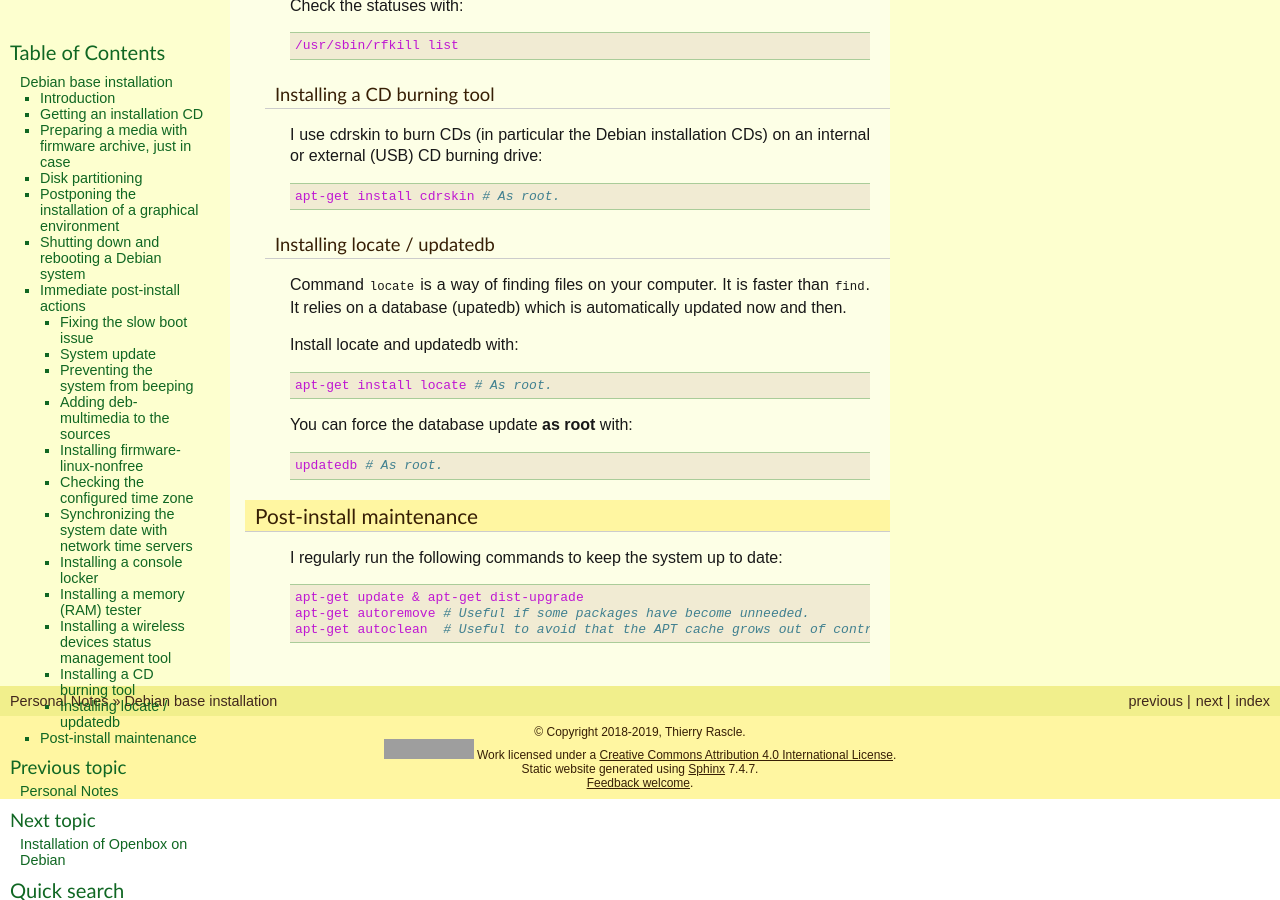
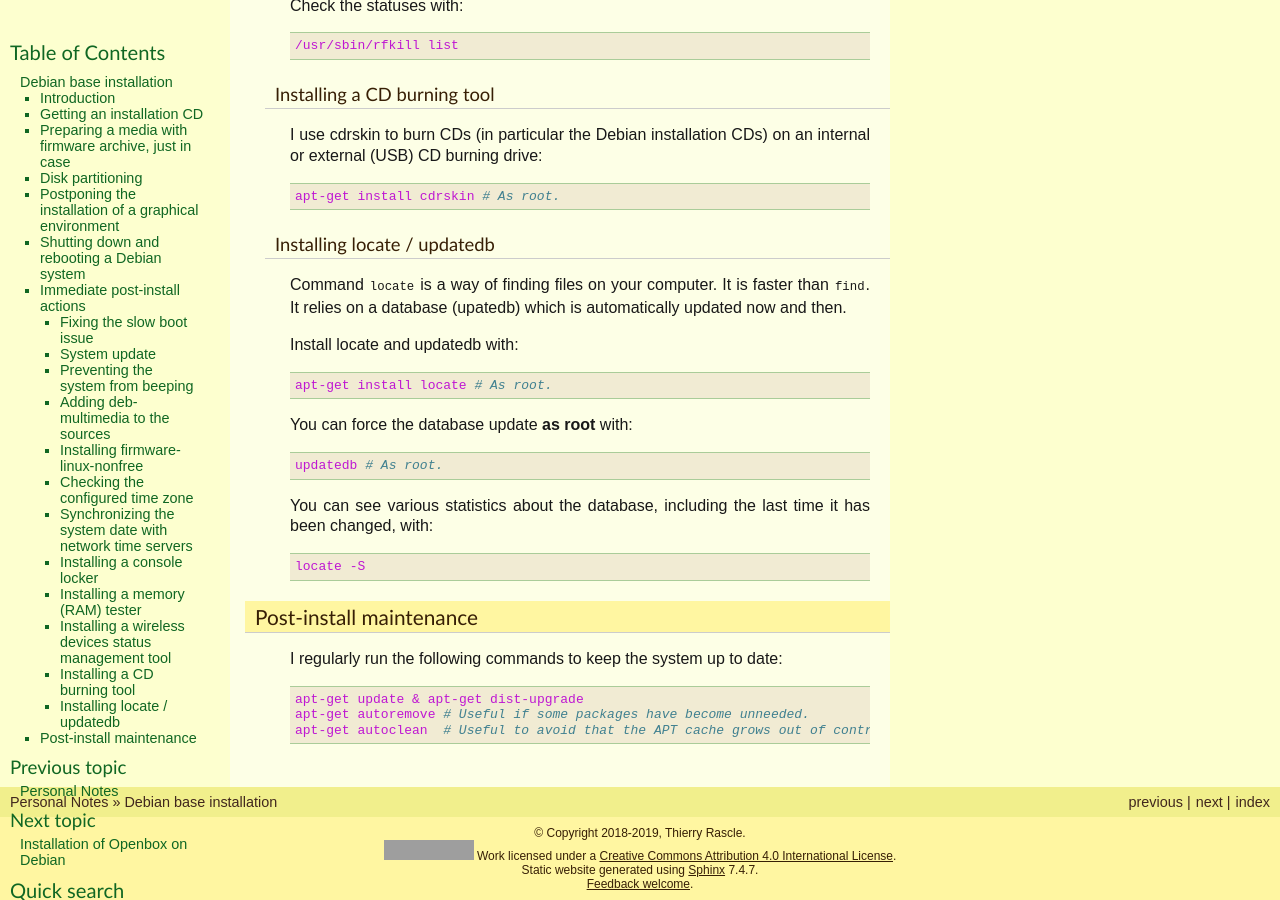
Before and after one commit to thierr26/thierr26_personal_notes_sphinx_sources, a Sphinx documentation site: the page built from source/debian_base_install.rst, in a window 1280 px wide and 900 px high, scrolled down 7168 px. Built offline with Sphinx 7.4.7, drawn with Linux system fonts in a browser that asks for light colours; grey boxes are pictures that could not be loaded.

Commit message:
Add locate -S

```diff
--- a/source/debian_base_install.rst
+++ b/source/debian_base_install.rst
@@ -445,6 +445,11 @@ You can force the database update **as root** with::
 
   updatedb # As root.
 
+You can see various statistics about the database, including the last time it
+has been changed, with::
+
+  locate -S
+
 
 Post-install maintenance
 ------------------------
```
